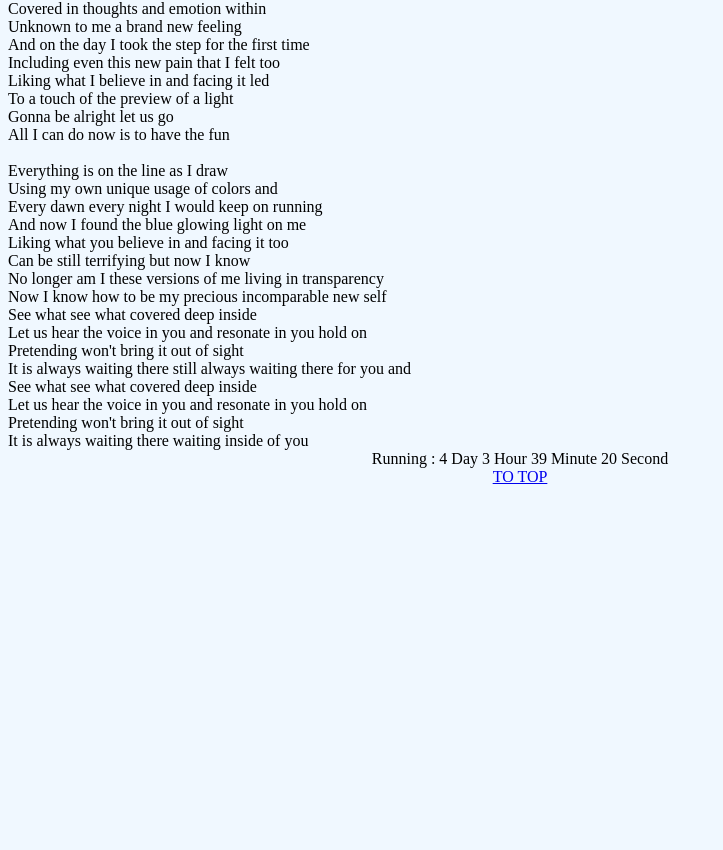
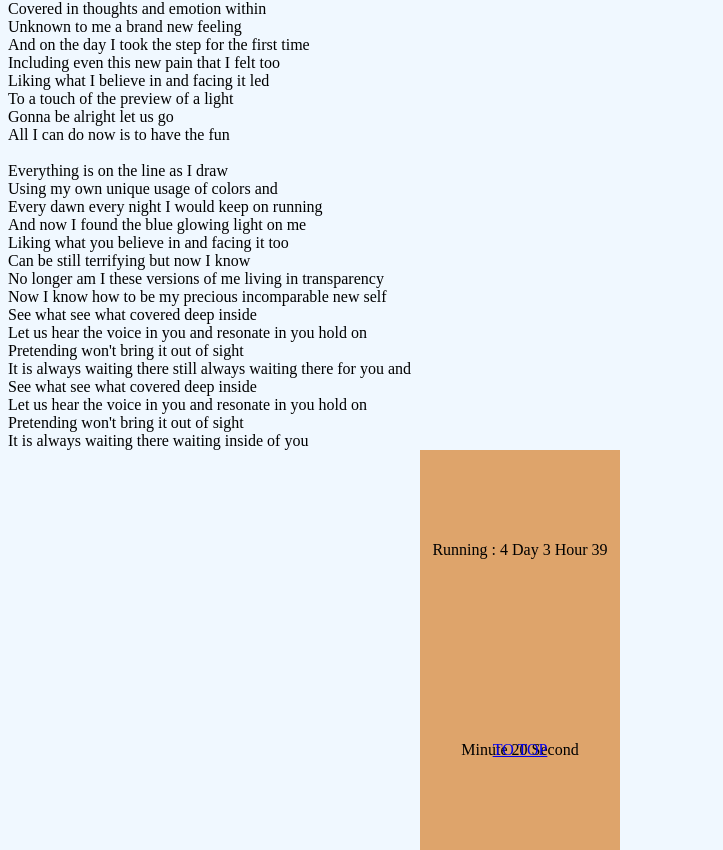
Before and after one commit to Asada0Shino/blog, a plain HTML site: page index.html in a window 1280 px wide. Shown: the part 1067-1917 px from the top of the page, without its empty margins (0-723 px from the left). Before the commit the page ends 1553 px from the top, so only its background shows below. Drawn offline with Linux system fonts and the light colour scheme.

Commit message:
Update index.html

```diff
--- a/index.html
+++ b/index.html
@@ -7,6 +7,16 @@
     <meta name="viewport" content="width=device-width, initial-scale=1.0" />
     <meta http-equiv="X-UA-Compatible" content="ie=edge" />
     <title>Asada用于英语课</title>
+    <style>
+      div{
+			height: 200px;
+			width:200px;
+			background-color: #dea46b;
+			text-align: center;
+			line-height: 200px;/*文字水平居中*/
+			margin:auto;/*div水平居中*/
+		}
+	</style>
     <style>
     /* css3动画 */
       @keyframes myFirst {
```
